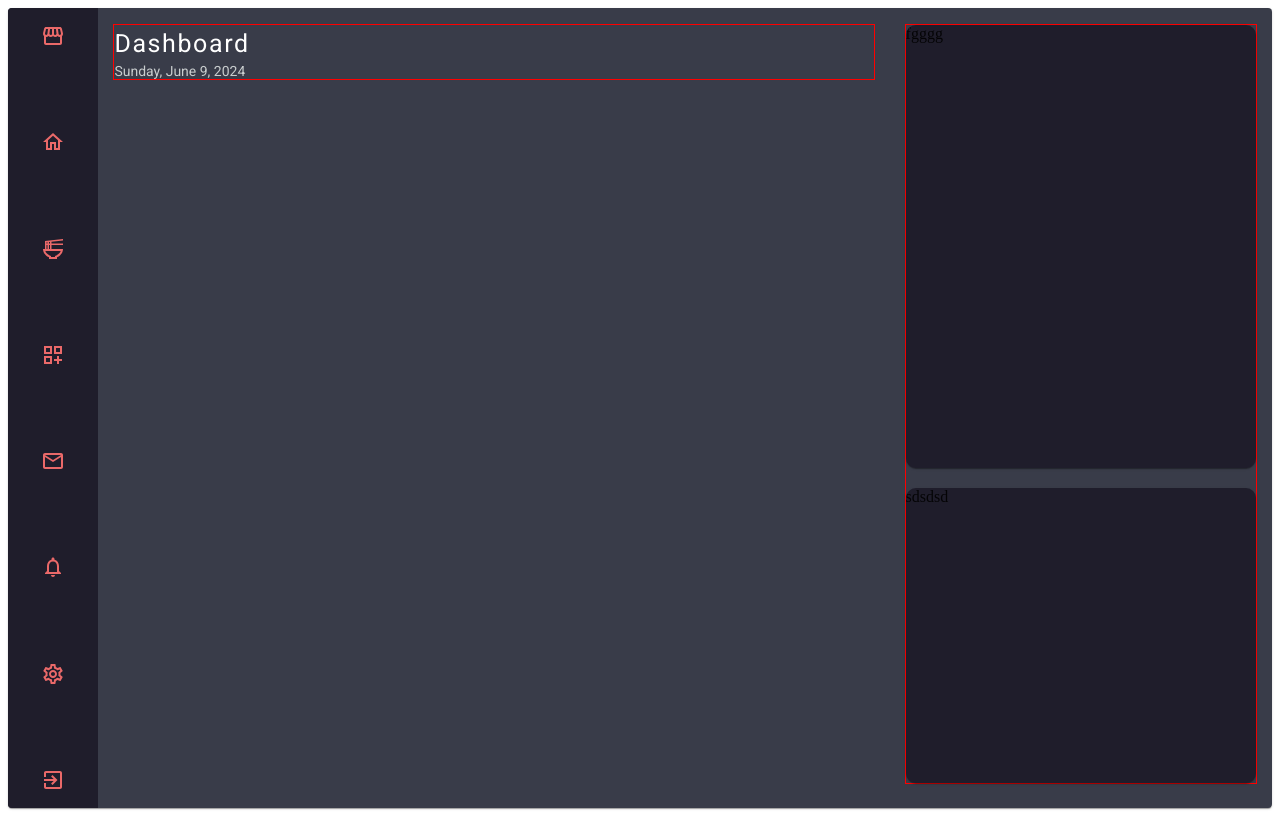
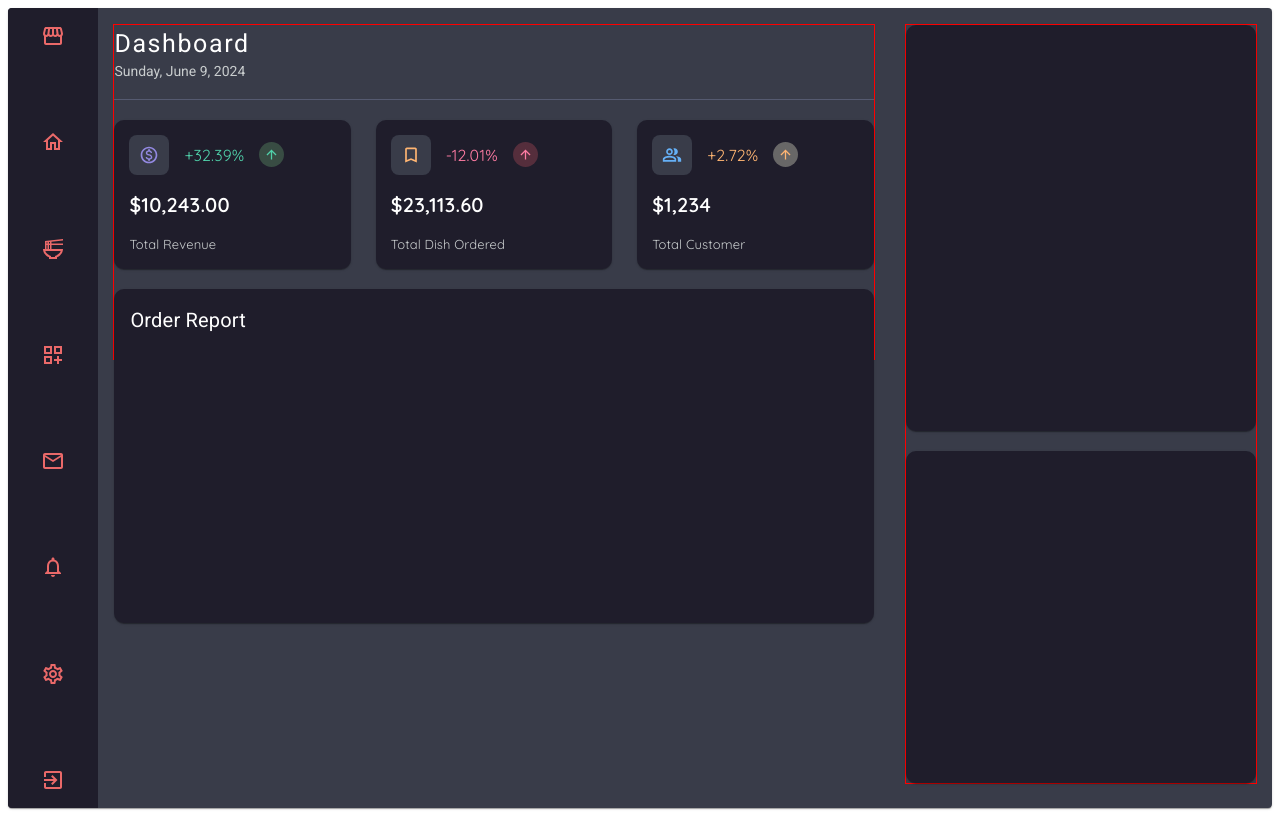
Before and after one commit to A-Richdom/FOOD-ORDERING-WEBITE, a React (Vite) app: page /dashboard in a window 1280 px wide. Built offline with nearby package versions, Linux system fonts and the light colour scheme.

Commit message:
Add metrics cards for total revenue, total dishes ordered, and total customers

```diff
--- a/src/Components/Dashboard.jsx
+++ b/src/Components/Dashboard.jsx
@@ -13,6 +13,10 @@ import SettingsOutlinedIcon from '@mui/icons-material/SettingsOutlined';
 import ExitToAppOutlinedIcon from '@mui/icons-material/ExitToAppOutlined';
 // Main-Bar...//
 import DigitalClock from './DIGITAL-CLOCK/DigitalClock'
+import MonetizationOnOutlinedIcon from '@mui/icons-material/MonetizationOnOutlined';
+import ArrowUpwardOutlinedIcon from '@mui/icons-material/ArrowUpwardOutlined';
+import BookmarkBorderOutlinedIcon from '@mui/icons-material/BookmarkBorderOutlined';
+import PeopleAltOutlinedIcon from '@mui/icons-material/PeopleAltOutlined';
 
 
 const useStyles = makeStyles((theme) => ({
@@ -61,9 +65,27 @@ const useStyles = makeStyles((theme) => ({
         backgroundColor: '#393C49',
         border: '1px solid red',
     },
+    header: {
+        borderBottom: '1px solid #555a70 !important',
+        paddingBottom: '20px'
+    },
+    metricsContainer: {
+        display: 'flex',
+        gap: '25px',
+        justifyContent: 'space-between',
+        // alignItems: 'center',
+        paddingTop: '20px',
+        paddingBottom: '20px',
+        borderRadius: '10px',
+    },
+    metricItem: {
+        display: 'flex',
+        alignItems: 'center',
+        gap: '15px'
+    },
 
-     //Right Bar...//
-     rightBar: {
+    //Right Bar...//
+    rightBar: {
         width: '30%',
         display: 'flex !important',
         flexDirection: 'column',
@@ -124,16 +146,99 @@ const Dashboard = () => {
                             </div>
                         </div>
 
+                        <div className={classes.metricsContainer}>
+                            <Card sx={{ width: '30%', height: '100%', backgroundColor: '#1F1D2B', padding: '15px', borderRadius: '10px' }}>
+                                <div className={classes.metricItem}>
+                                    <MonetizationOnOutlinedIcon sx={{ fontSize: '20px', backgroundColor: '#393C49', color: '#9288e0', borderRadius: '8px', padding: '10px' }} />
+                                    <Typography sx={{ fontFamily: 'Quicksand', color: '#50d1aa', }}
+                                    >+32.39%</Typography>
+                                    <ArrowUpwardOutlinedIcon sx={{ fontSize: '15px', backgroundColor: '#384c43', color: '#50d1aa', borderRadius: '20px', padding: '5px' }} />
+                                </div>
+                                <Typography sx={{
+                                    fontSize: {
+                                        xs: '14px',
+                                        sm: '16px',
+                                        md: '18px',
+                                        lg: '20px',
+                                        xl: '24px',
+                                    }, color: 'white', fontFamily: 'Quicksand', fontWeight: '600', paddingTop: '15px'
+                                }}>$10,243.00</Typography>
+
+                                <Typography sx={{ fontSize: '13px', fontFamily: 'Quicksand', color: '#c9cdce', paddingTop: '15px' }}> Total Revenue</Typography>
+
+                            </Card>
+                            <Card sx={{ width: '30%', height: '100%', backgroundColor: '#1F1D2B', padding: '15px', borderRadius: '10px' }}>
+                                <div className={classes.metricItem}>
+                                    <BookmarkBorderOutlinedIcon sx={{ fontSize: '20px', backgroundColor: '#393C49', color: '#ffb572', borderRadius: '8px', padding: '10px' }} />
+                                    <Typography sx={{ fontFamily: 'Quicksand', color: '#ff7ca3', }}
+                                    >-12.01%</Typography>
+                                    <ArrowUpwardOutlinedIcon sx={{ fontSize: '15px', backgroundColor: '#552e3c', color: '#ff7ca3', borderRadius: '20px', padding: '5px' }} />
+                                </div>
+                                <Typography sx={{
+                                    fontSize: {
+                                        xs: '14px',
+                                        sm: '16px',
+                                        md: '18px',
+                                        lg: '20px',
+                                        xl: '24px',
+                                    }, color: 'white', fontFamily: 'Quicksand', fontWeight: '600', paddingTop: '15px'
+                                }}>$23,113.60</Typography>
+
+                                <Typography sx={{ fontSize: '13px', fontFamily: 'Quicksand', color: '#c9cdce', paddingTop: '15px' }}> Total Dish Ordered</Typography>
+
+                            </Card>
+                            <Card sx={{ width: '30%', height: '100%', backgroundColor: '#1F1D2B', padding: '15px', borderRadius: '10px' }}>
+                                <div className={classes.metricItem}>
+                                    <PeopleAltOutlinedIcon sx={{ fontSize: '20px', backgroundColor: '#393C49', color: '#65b0f6', borderRadius: '8px', padding: '10px' }} />
+                                    <Typography sx={{ fontFamily: 'Quicksand', color: '#ffb572', }}
+                                    >+2.72%</Typography>
+                                    <ArrowUpwardOutlinedIcon sx={{ fontSize: '15px', backgroundColor: '#686767', color: '#ffb572', borderRadius: '20px', padding: '5px' }} />
+                                </div>
+                                <Typography sx={{
+                                    fontSize: {
+                                        xs: '14px',
+                                        sm: '16px',
+                                        md: '18px',
+                                        lg: '20px',
+                                        xl: '24px',
+                                    }, color: 'white', fontFamily: 'Quicksand', fontWeight: '600', paddingTop: '15px'
+                                }}>$1,234</Typography>
+
+                                <Typography sx={{ fontSize: '13px', fontFamily: 'Quicksand', color: '#c9cdce', paddingTop: '15px' }}> Total Customer</Typography>
+
+                            </Card>
+                        </div>
+
+                        <Card sx={{ backgroundColor: '#1F1D2B', width: '100%', height: '100%', borderRadius: '10px', }}>
+                            <CardContent>
+                                <div className={classes.reportNav1}>
+                                    <Typography sx={{
+                                        fontSize: {
+                                            xs: '12px',
+                                            sm: '14px',
+                                            md: '17px',
+                                            lg: '20px',
+                                            xl: '24px',
+                                        },
+                                        fontFamily: 'Roboto',
+                                        fontWeight: '400',
+                                        color: 'white',
+                                    }}>Order Report
+                                    </Typography>
+
+                                </div>
+                            </CardContent>
+
+                        </Card>
+
                     </div>
                 </CardContent>
 
                 {/* RIGHT-BAR */}
                 <CardContent className={classes.rightBar}>
                     <div className={classes.rightBarChildren}>
-                        <Card sx={{ backgroundColor:  '#1F1D2B', width: '100%', height: '60%', borderRadius: '10px'}}>
-fgggg
-                        </Card>
-                        <Card sx={{ backgroundColor:  '#1F1D2B', width: '100%', height: '40%', borderRadius: '10px', }}>sdsdsd</Card>
+                        <Card sx={{ backgroundColor: '#1F1D2B', width: '100%', height: '55%', borderRadius: '10px' }}></Card>
+                        <Card sx={{ backgroundColor: '#1F1D2B', width: '100%', height: '45%', borderRadius: '10px', }}></Card>
                     </div>
                 </CardContent>
             </Card>
--- a/src/index.css
+++ b/src/index.css
@@ -8,7 +8,6 @@
     display: flex;
     align-items: center;
     gap: 15px;
-
 }
 
 .small {
```
